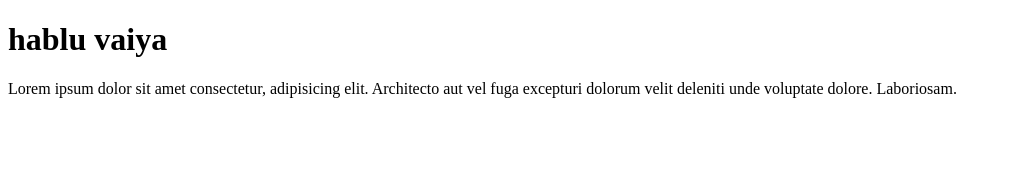
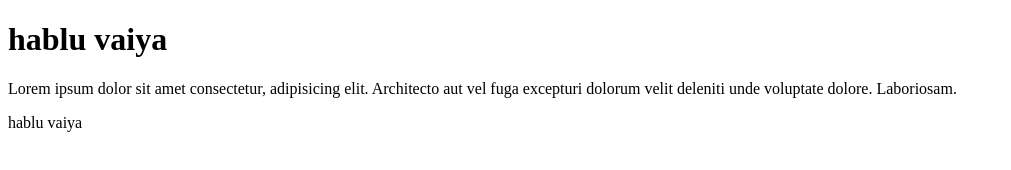
Before and after one commit to akhi268/first-project, a plain HTML site: page index.html in a window 1280 px wide. Shown: the whole page, without its empty margins (0-1011 px from the left). Drawn offline with Linux system fonts and the light colour scheme.

Commit message:
Update index.html

```diff
--- a/index.html
+++ b/index.html
@@ -9,5 +9,6 @@
 <body>
     <h1>hablu vaiya</h1>
     <p> Lorem ipsum dolor sit amet consectetur, adipisicing elit. Architecto aut vel fuga excepturi dolorum velit deleniti unde voluptate dolore. Laboriosam.</p>
+    <p>hablu vaiya</p>
 </body>
 </html>
```
